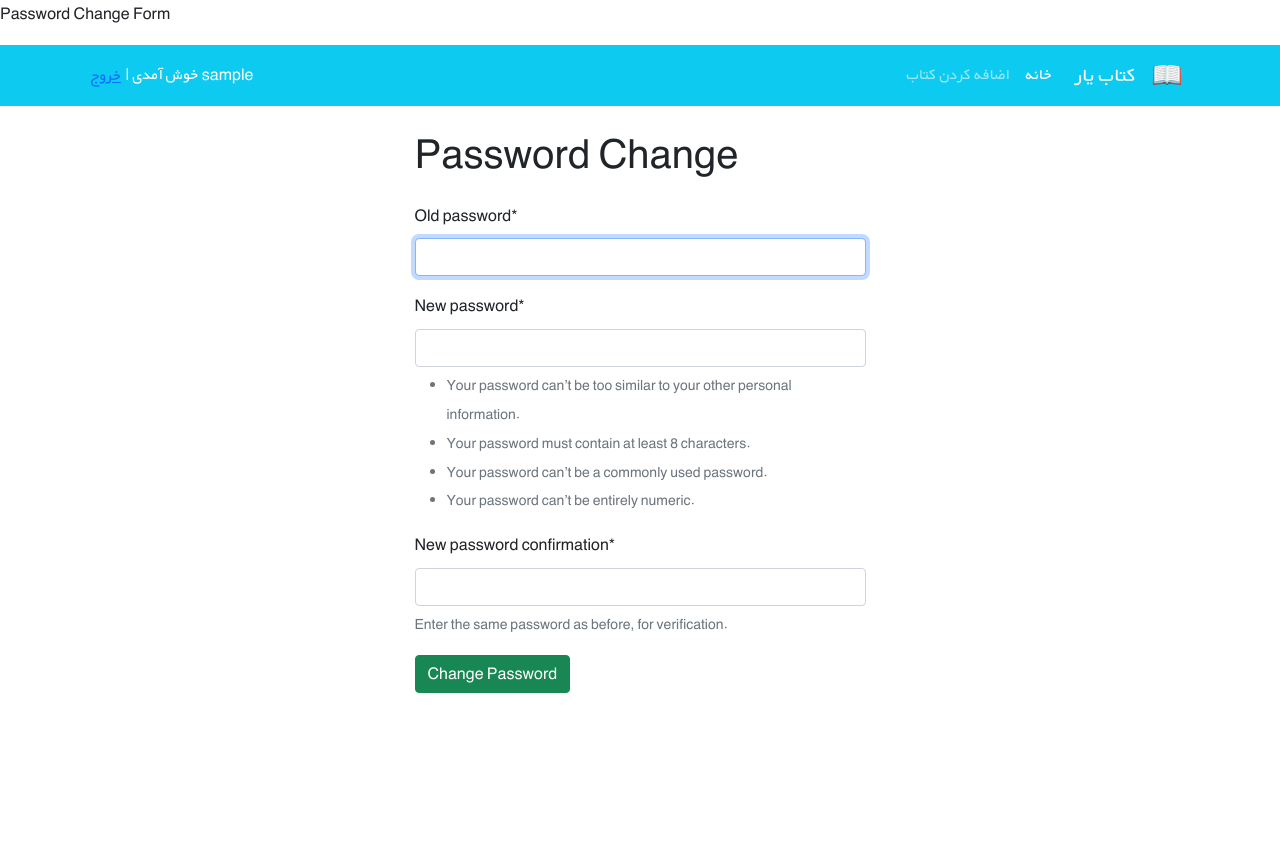
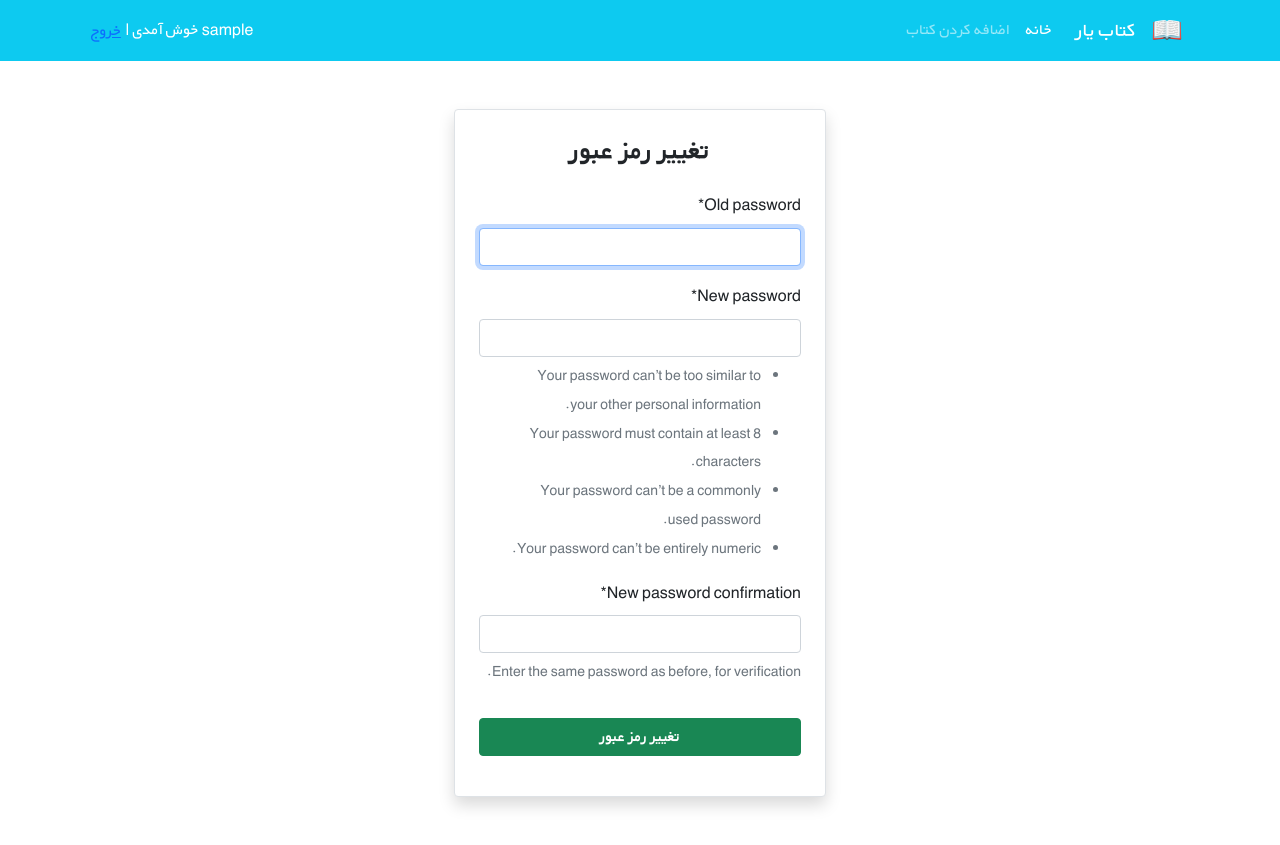
Before and after one commit to sabermodirian/bookstore, a Django app: a page that uses templates/registration/password_change_form.html in a window 1280 px wide. Before the commit the page ends 693 px from the top, so only its background shows below. Run offline with Django 5.2, Linux system fonts and the light colour scheme; the visitor is signed in with stand-in values (Sample User, id 1); some libraries are stand-ins or nearby versions.

Commit message:
36) password_change_form.html (اصلاح خطای ساختاری تگ p خارج از بلوک و قراردادن دکمه‌ها داخل کارت)

```diff
--- a/templates/registration/password_change_form.html
+++ b/templates/registration/password_change_form.html
@@ -1,28 +1,26 @@
-<p>Password Change Form</p>
-
 {% extends "_base.html" %}
 {% load crispy_forms_tags %}
 
 {% block page_title %}
-    Password Change
+    تغییر رمز عبور
 {% endblock %}
 
 {% block content %}
+<div class="container mt-4 mb-5">
+    <div class="d-flex justify-content-center mt-5" dir="rtl">
+        <div class="col-xl-4 col-lg-5 col-md-6 col-sm-8 col-11 bg-white border rounded px-4 pt-4 pb-4 shadow">
 
-<div class="container mt-4 mb-5">
-
-    <div class="row justify-content-center">
-        <div class="col-md-7 col-lg-5">
-            <h1 class="mb-4">Password Change</h1>
+            <h3 class="text-center mb-4 fw-bold">تغییر رمز عبور</h3>
 
             <form method="post">
                 {% csrf_token %}
                 {{ form|crispy }}
 
-                <button type="submit" class="btn btn-success">
-                     Change Password
+                <button type="submit" class="btn btn-success mt-3 w-100 fw-bold">
+                    تغییر رمز عبور
                 </button>
             </form>
+
         </div>
     </div>
 </div>
```
